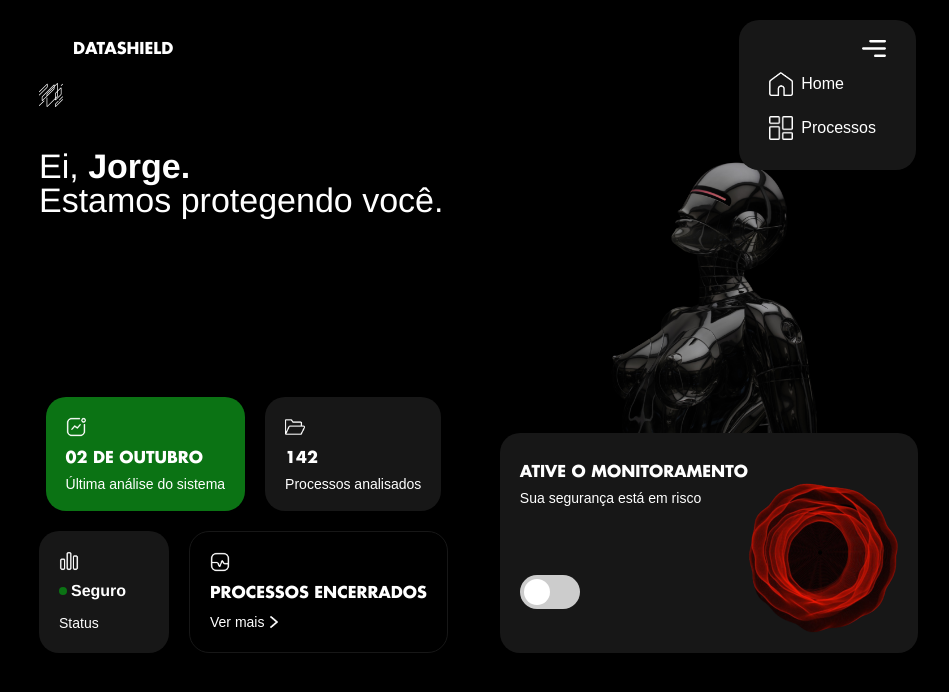
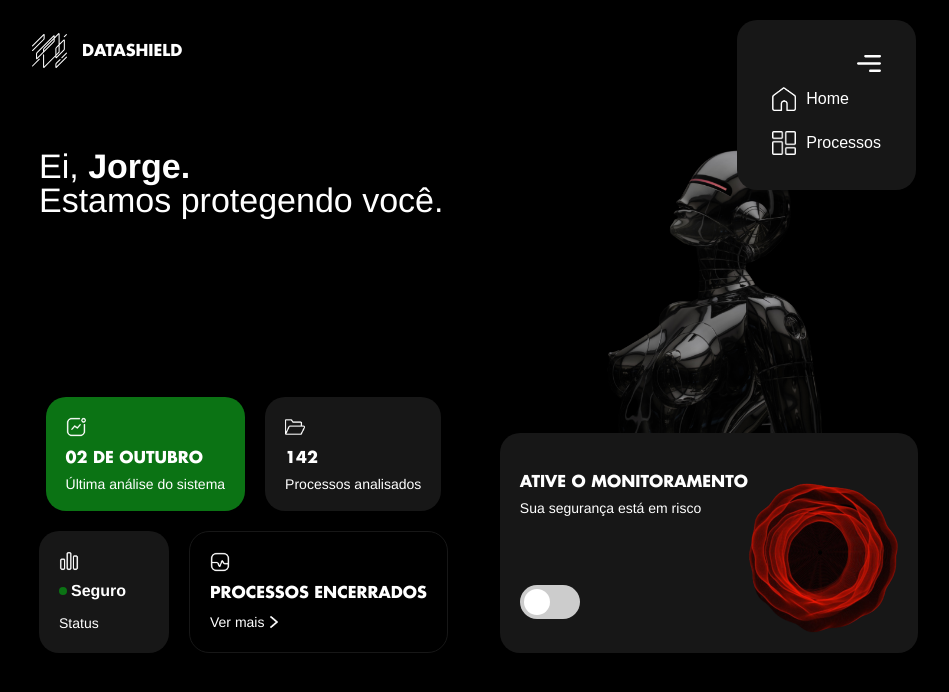
Before and after one commit to Jogaridu/datashield_challenge, a plain HTML site: page src/templates/main.html in a window 1280 px wide. Both pictures are taken after a click on the picture 912 px from the left and 48 px from the top of the page. Shown: the whole page, without its empty margins (38-987 px from the left). Drawn offline with Linux system fonts and the light colour scheme.

Commit message:
style: logo nova e correção

```diff
--- a/src/templates/main.css
+++ b/src/templates/main.css
@@ -1,3 +1,8 @@
+@font-face {
+  font-family: "myfont";
+  src: url("../static/assets/FuturaLT-Bold.woff") format("woff");
+  font-weight: 900;
+}
 * {
   box-sizing: border-box;
 }
@@ -7,17 +12,6 @@ body {
   width: 1024px;
   background-color: black;
   padding: 70px;
-}
-
-@font-face {
-  font-family: "myfont";
-  src: url(../static/assets/FuturaLT-Bold.woff) format("woff");
-  font-weight: 900;
-}
-
-h1 {
-  color: #ffffff;
-  margin-top: 20px;
 }
 
 .cabecalho {
@@ -30,52 +24,56 @@ h1 {
   top: 0;
   left: 0;
   padding: 20px 70px;
+  align-items: flex-start;
 }
 
-.cabecalho_logo{
+.cabecalho_logo {
+  height: 60px;
   display: flex;
-
+  align-items: center;
 }
 
+h1 {
+  color: #ffffff;
+}
+
+.logo {
+  margin-right: 15px;
+  width: 35px;
+}
 
 .menu {
   display: flex;
   flex-direction: column;
   align-items: flex-end;
   border-radius: 20px;
-  padding: 20px 30px 30px 30px;
+  padding: 35px;
 }
 
 .opened {
-    background-color: #171717;
+  background-color: #171717;
 }
 
-.menu-icon{
-    cursor: pointer;
+.cabecalho .menu-icon {
+  cursor: pointer;
+  width: 24px;
 }
-
-
 
 .menu-content {
   display: none;
   list-style: none;
   flex-direction: column;
-  gap: 15px;
-
+  gap: 20px;
 }
 
 .show {
   display: flex;
 }
 
-.cabecalho img {
-  width: 24px;
-}
-
 .cabecalho li {
   display: flex;
   align-items: center;
-  gap: 8px;
+  gap: 10px;
 }
 
 .main {
@@ -96,7 +94,6 @@ h2 {
   color: #ffffff;
   margin-bottom: 180px;
   font-family: Helvetica, sans-serif;
-
 }
 
 h2 .name {
@@ -162,6 +159,7 @@ h3 {
 
 .card p {
   font-size: 14px;
+  font-family: Helvetica, sans-serif;
 }
 
 .status {
@@ -196,13 +194,8 @@ h3 {
 }
 
 .robo-img {
-  width: 230px;
+  width: 240px;
 }
-
-p{
-  font-family: Arial, Helvetica, sans-serif;
-}
-
 
 .card-monitoramento-container .card {
   width: 100%;
@@ -218,7 +211,6 @@ p{
 }
 
 /* slider */
-
 .switch {
   position: relative;
   display: inline-block;
--- a/src/templates/main.html
+++ b/src/templates/main.html
@@ -10,20 +10,20 @@
   <body>
     <header class="cabecalho">
       <div class="cabecalho_logo">
-        <img class="logo" style="margin: 0px 10px 0px 7px;" src="../static/assets/logo-ds.svg" alt="">
+        <img class="logo" src="../static/assets/logo-ds.svg" alt="">
         <h1>DATASHIELD</h1>
       </div>
 
       <div id="menu" class="menu">
         <img src="../static/assets/iconmenu.svg" id="menu-btn" class="menu-icon" alt="" />
         <ul id="menu-content" class="menu-content">
-            <li style="margin: 15px 10px 0px 0px;">
-                <img src="../static/assets/iconhome.png" alt="">
-                <p>Home</p>
+            <li style="margin-top: 15px;">
+                <img class="menu-icon"  src="../static/assets/iconhome.png" alt="">
+                <p style="font-family: Arial, Helvetica, sans-serif;">Home</p>
             </li>
-            <li style="margin: 5px 10px 0px 0px;" >
-                <img src="../static/assets/iconprocess.png" alt="">
-                <p>Processos</p>
+            <li>
+                <img class="menu-icon"  src="../static/assets/iconprocess.png" alt="">
+                <p style="font-family: Arial, Helvetica, sans-serif;">Processos</p>
             </li>
         </ul>
       </div>
@@ -69,7 +69,7 @@
       <div class="card-monitoramento-container">
         <img src="../static/assets/robo.png" class="robo-img" alt="" />
         <div class="card">
-          <div style="margin-top: 10px;">
+          <div style="margin-top: 20px;">
             <h4 style="width:max-content;">Ative o monitoramento</h4>
             <p>Sua segurança está em risco</p>
             <label class="switch">
```
